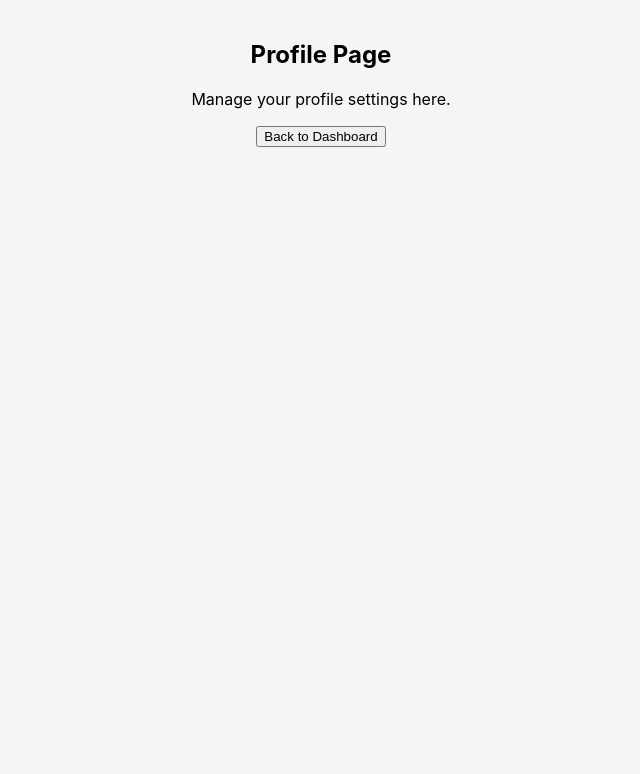
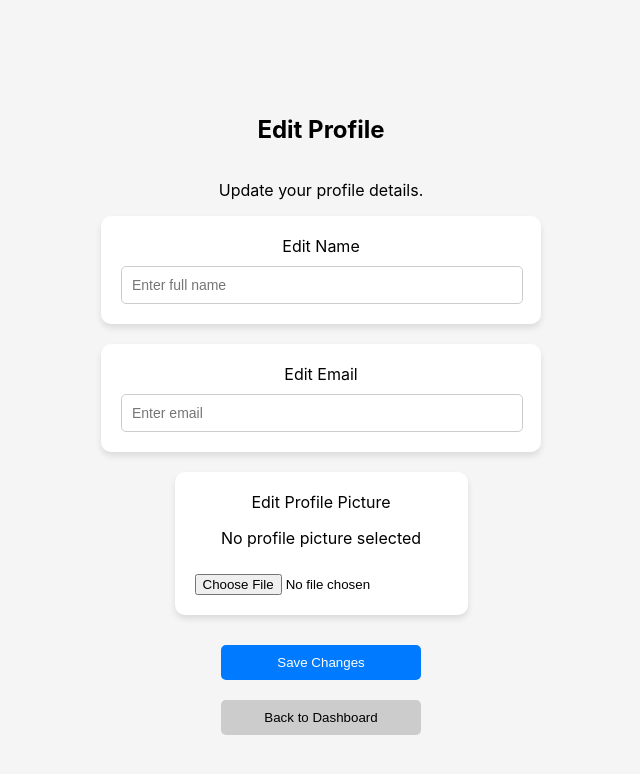
Before and after one commit to team-commitment-issues/team_commitment_issues-SOEN341_Project_W25, a React (Create React App) app in the folder ChatHavenApp/frontend/: page /profile in a window 1280 px wide. Shown: the top 774 px of the page, without its empty margins (319-959 px from the left). Built offline with nearby package versions, Linux system fonts and the light colour scheme; no server answers.

Commit message:
Implemented profile editing in frontend

```diff
--- a/ChatHavenApp/frontend/src/Pages/EditProfile.tsx
+++ /dev/null
@@ -1,106 +0,0 @@
-import React, { useState } from "react";
-import { useNavigate } from "react-router-dom";
-import "../Styles/Settings.css"; // Reuse the same styles
-import { useTheme } from "../Context/ThemeContext"; // Use the same dark mode setup
-
-const EditProfile: React.FC = () => {
-  const navigate = useNavigate();
-  const { theme } = useTheme(); // Ensures dark mode is applied
-
-  const [name, setName] = useState("");
-  const [email, setEmail] = useState("");
-  const [profilePicture, setProfilePicture] = useState<File | null>(null);
-  const [profilePreview, setProfilePreview] = useState<string | null>(null);
-
-  const handleFileChange = (event: React.ChangeEvent<HTMLInputElement>) => {
-    if (event.target.files && event.target.files[0]) {
-      setProfilePicture(event.target.files[0]);
-
-      // Preview Image
-      const reader = new FileReader();
-      reader.onload = () => setProfilePreview(reader.result as string);
-      reader.readAsDataURL(event.target.files[0]);
-    }
-  };
-
-  const handleSave = async () => {
-    const formData = new FormData();
-    formData.append("name", name);
-    formData.append("email", email);
-    if (profilePicture) formData.append("profilePicture", profilePicture);
-
-    try {
-      const response = await fetch("/api/users/profile/USER_ID", {
-        method: "PUT",
-        body: formData,
-      });
-
-      if (response.ok) {
-        alert("Profile updated successfully!");
-        navigate("/settings"); // Redirect to Settings after saving
-      } else {
-        console.error("Profile update failed");
-      }
-    } catch (error) {
-      console.error("Error updating profile:", error);
-    }
-  };
-
-  return (
-    <div className={`settings-container ${theme === "dark" ? "dark-mode" : ""}`}>
-      <h2 className="settings-title">Edit Profile</h2>
-      <p className="settings-subtitle">Update your profile information.</p>
-
-      <div className="settings-boxes">
-        {/* Name & Email */}
-        <div className="settings-card">
-          <div className="settings-section-title">Profile Information</div>
-          <div className="settings-input-group">
-            <label>Name</label>
-            <input
-              type="text"
-              className="settings-input"
-              placeholder="Enter new name"
-              value={name}
-              onChange={(e) => setName(e.target.value)}
-            />
-          </div>
-          <div className="settings-input-group">
-            <label>Email</label>
-            <input
-              type="email"
-              className="settings-input"
-              placeholder="Enter new email"
-              value={email}
-              onChange={(e) => setEmail(e.target.value)}
-            />
-          </div>
-        </div>
-
-        {/* Profile Picture */}
-        <div className="settings-card">
-          <div className="settings-section-title">Profile Picture</div>
-          <div className="profile-picture-container">
-            {profilePreview ? (
-              <img src={profilePreview} alt="Profile Preview" className="profile-preview" />
-            ) : (
-              <p>No profile picture selected</p>
-            )}
-            <input type="file" className="file-input" onChange={handleFileChange} />
-          </div>
-        </div>
-      </div>
-
-      {/* Save & Back Buttons */}
-      <button className="settings-button save" onClick={handleSave}>
-        Save Changes
-      </button>
-
-      <button className="settings-button back" onClick={() => navigate("/settings")}>
-        Back to Settings
-      </button>
-    </div>
-  );
-};
-
-export default EditProfile;
--- a/ChatHavenApp/frontend/src/Pages/Profile.tsx
+++ b/ChatHavenApp/frontend/src/Pages/Profile.tsx
@@ -1,16 +1,117 @@
-import React from "react";
+import React, { useState, useEffect } from "react";
 import { useNavigate } from "react-router-dom";
+import { useTheme } from "../Context/ThemeContext";
+import "../Styles/Profile.css"; // ✅ Import Profile Styles
 
-const Profile: React.FC = () => {
+const EditProfile: React.FC = () => {
   const navigate = useNavigate();
+  const { theme } = useTheme();
+
+  const [name, setName] = useState("");
+  const [email, setEmail] = useState("");
+  const [profilePicture, setProfilePicture] = useState<File | null>(null);
+  const [profilePreview, setProfilePreview] = useState<string | null>(null);
+
+  const USER_ID = "12345"; // Replace with actual logged-in user ID
+
+  useEffect(() => {
+    fetch(`/api/users/profile/${USER_ID}`)
+      .then((res) => res.json())
+      .then((data) => {
+        setName(data.firstName + " " + data.lastName);
+        setEmail(data.email);
+        setProfilePreview(data.profilePicture);
+      })
+      .catch((error) => console.error("Error fetching profile:", error));
+  }, []);
+
+  const handleFileChange = (event: React.ChangeEvent<HTMLInputElement>) => {
+    if (event.target.files && event.target.files[0]) {
+      setProfilePicture(event.target.files[0]);
+
+      const reader = new FileReader();
+      reader.onload = () => setProfilePreview(reader.result as string);
+      reader.readAsDataURL(event.target.files[0]);
+    }
+  };
+
+  const handleSave = async () => {
+    const formData = new FormData();
+    formData.append("name", name);
+    formData.append("email", email);
+    if (profilePicture) formData.append("profilePicture", profilePicture);
+
+    try {
+      const response = await fetch(`/api/users/profile/${USER_ID}`, {
+        method: "PUT",
+        body: formData,
+      });
+
+      if (response.ok) {
+        alert("Profile updated successfully!");
+        navigate("/dashboard");                      //Redirect to dashboard after successful update
+      } else {
+        alert("Failed to update profile");
+      }
+    } catch (error) {
+      console.error("Error updating profile:", error);
+    }
+  };
 
   return (
-    <div style={{ padding: "20px", textAlign: "center" }}>
-      <h2>Profile Page</h2>
-      <p>Manage your profile settings here.</p>
-      <button onClick={() => navigate("/dashboard")}>Back to Dashboard</button>
+    <div className={`profile-container ${theme === "dark" ? "dark-mode" : ""}`}>
+      <h2 className="profile-title">Edit Profile</h2>
+      <p className="profile-subtitle">Update your profile details.</p>
+
+      {/* Edit Name & Email */}
+      <div className="profile-boxes">
+        <div className="profile-card">
+          <div className="profile-section-title">Edit Name</div>
+          <input
+            type="text"
+            className="profile-input"
+            placeholder="Enter full name"
+            value={name}
+            onChange={(e) => setName(e.target.value)}
+          />
+        </div>
+
+        <div className="profile-card">
+          <div className="profile-section-title">Edit Email</div>
+          <input
+            type="email"
+            className="profile-input"
+            placeholder="Enter email"
+            value={email}
+            onChange={(e) => setEmail(e.target.value)}
+          />
+        </div>
+      </div>
+
+      {/* Edit Profile Picture */}
+      <div className="profile-boxes">
+        <div className="profile-card">
+          <div className="profile-section-title">Edit Profile Picture</div>
+          <div className="profile-picture-container">
+            {profilePreview ? (
+              <img src={profilePreview} alt="Profile Preview" className="profile-preview" />
+            ) : (
+              <p>No profile picture selected</p>
+            )}
+            <input type="file" className="file-input" onChange={handleFileChange} />
+          </div>
+        </div>
+      </div>
+
+      {/* Save & Back Buttons */}
+      <button className="profile-button save" onClick={handleSave}>
+        Save Changes
+      </button>
+      <button className="profile-button back" onClick={() => navigate("/dashboard")}>
+        Back to Dashboard
+      </button>
     </div>
   );
 };
 
-export default Profile;
+export default EditProfile;
--- a/ChatHavenApp/frontend/src/Pages/Settings.tsx
+++ b/ChatHavenApp/frontend/src/Pages/Settings.tsx
@@ -189,10 +189,6 @@ const Settings: React.FC = () => {
         </div>
       </div>
 
-      <button className="settings-button edit-profile" onClick={() => navigate("/edit-profile")}>
-        Edit Profile
-      </button>
-
       <button className="settings-button save" onClick={handleSave}>
         Save Changes
       </button>
--- a/ChatHavenApp/frontend/src/Routes/routes.tsx
+++ b/ChatHavenApp/frontend/src/Routes/routes.tsx
@@ -10,7 +10,6 @@ const CreateTeam = lazy(() => import("../Pages/CreateTeam"));
 const Profile = lazy(() => import("../Pages/Profile"));
 const Settings = lazy(() => import("../Pages/Settings"));
 const CreateChannel = lazy(() => import("../Pages/CreateChannel"));
-const EditProfile = lazy(() => import("../Pages/EditProfile"));
 
 const AppRoutes: React.FC = () => {
   return (
@@ -26,7 +25,6 @@ const AppRoutes: React.FC = () => {
         />
         <Route path="/profile" element={React.createElement(Profile)} />
         <Route path="/settings" element={React.createElement(Settings)} />
-        <Route path="/edit-profile" element={<EditProfile />} />
         <Route path="/" element={React.createElement(LandingPage)} />
         <Route path="*" element={<Navigate to="/" />} />
       </Routes>
--- /dev/null
+++ b/ChatHavenApp/frontend/src/Styles/Profile.css
@@ -0,0 +1,112 @@
+/* ✅ Ensure Full Page Height & Center Content */
+.profile-container {
+    min-height: 100vh; /* Ensures the container takes the full screen height */
+    display: flex;
+    flex-direction: column;
+    align-items: center;
+    justify-content: center; /* Centers content vertically */
+    padding: 20px;
+    text-align: center;
+  }
+
+  /* ✅ Adjust Profile Boxes for Vertical Centering */
+  .profile-boxes {
+    display: flex;
+    flex-wrap: wrap;
+    justify-content: center;
+    align-items: center; /* Align items vertically */
+    gap: 20px;
+    margin-bottom: 20px;
+  }
+
+  /* ✅ Adjust Profile Cards to Match Centered Layout */
+  .profile-card {
+    background: white;
+    padding: 20px;
+    border-radius: 10px;
+    box-shadow: 0 4px 6px rgba(0, 0, 0, 0.1);
+    max-width: 400px;
+    width: 100%;
+    display: flex;
+    flex-direction: column;
+    justify-content: center; /* Centers elements inside the card */
+    text-align: center;
+  }
+
+  /* ✅ Ensure Input Fields Take Full Width */
+  .profile-input-container {
+    width: 100%;
+  }
+
+  .profile-input {
+    width: 95%;
+    padding: 10px;
+    border: 1px solid #ccc;
+    border-radius: 5px;
+    font-size: 14px;
+    outline: none;
+    margin-top: 10px; /* Adds spacing between input and title */
+  }
+
+  /* ✅ Fix Profile Picture Alignment */
+  .profile-picture-container {
+    display: flex;
+    flex-direction: column;
+    align-items: center;
+    justify-content: center;
+  }
+
+  /* ✅ Profile Picture Styling */
+  .profile-preview {
+    width: 100px;
+    height: 100px;
+    border-radius: 50%;
+    object-fit: cover;
+    margin-bottom: 10px;
+  }
+
+  /* ✅ File Upload Input */
+  .file-input {
+    margin-top: 10px;
+  }
+
+  /* ✅ Buttons */
+  .profile-button {
+    padding: 10px;
+    width: 200px;
+    border: none;
+    border-radius: 5px;
+    cursor: pointer;
+    margin: 10px 0;
+  }
+
+  .save {
+    background: #007bff;
+    color: white;
+  }
+
+  .back {
+    background: #ccc;
+    color: black;
+  }
+
+  /* ✅ Apply Dark Mode to Full Page */
+  .dark-mode {
+    background-color: #121212;
+    color: white;
+    min-height: 100vh; /* Ensures full screen height is covered */
+  }
+
+  /* ✅ Ensure Profile Cards Match Dark Mode */
+  .dark-mode .profile-card {
+    background: #1e1e1e;
+    color: white;
+    border: 1px solid #666;
+  }
+
+  /* ✅ Dark Mode for Inputs */
+  .dark-mode .profile-input {
+    background: #333;
+    color: white;
+    border: 1px solid #666;
+  }
```
Also changed, not shown: 1 other file (tests, documents, lock files or other folders).
